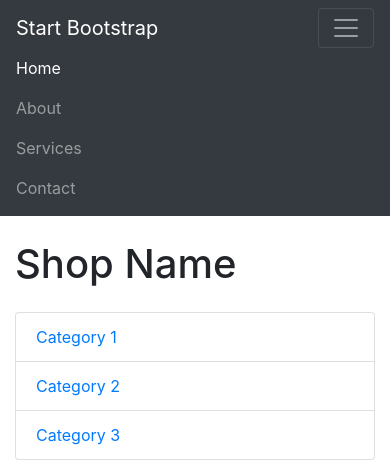
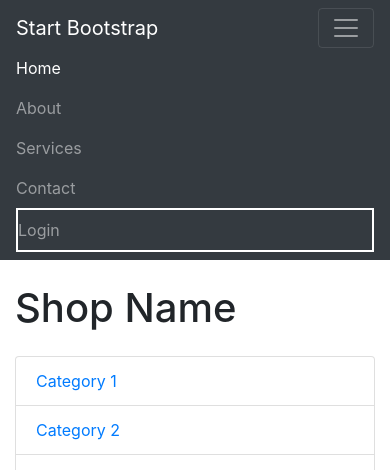
Before and after one commit to yobananaboy15/php-ecommerce, a PHP site: page / in a window 390 px wide, after a click that opens the changed part. Shown: the top 470 px of the page. Run offline with PHP 8.4, Linux system fonts and the light colour scheme; some libraries are stand-ins or nearby versions.

Commit message:
Add basic login view

```diff
--- a/controllers/Controller.php
+++ b/controllers/Controller.php
@@ -21,6 +21,9 @@ class Controller{
             case "about":
                 $this->about();
                 break;
+            case "login":
+                $this->login();
+                break;
             default:
                 $this->frontPage();
         }
@@ -29,6 +32,12 @@ class Controller{
     private function about(){
         $this->getHeader("Om Oss");
         $this->view->viewAboutPage();
+        $this->getFooter();
+    }
+    private function login()
+    {
+        $this->getHeader("Logga in");
+        $this->view->ViewLoginPage();
         $this->getFooter();
     }
 
--- /dev/null
+++ b/styles/styles2.css
@@ -0,0 +1,3 @@
+.login{
+    border:2px solid white;
+}
--- a/views/View.php
+++ b/views/View.php
@@ -17,5 +17,9 @@ class View{
     public function viewFrontPage(){
         include_once ("views/include/frontPage.php");
     }
+    public function viewLoginPage()
+    {
+        include_once("views/include/login.php");
+    }
 
 }
--- a/views/include/header.php
+++ b/views/include/header.php
@@ -9,6 +9,7 @@
   <title>Shop Homepage - Start Bootstrap Template</title>
   <!-- Core theme CSS (includes Bootstrap)-->
   <link href="styles/styles.css" rel="stylesheet" />
+  <link href="styles/styles2.css" rel="stylesheet" />
 </head>
 
 <body>
@@ -29,6 +30,7 @@
           <li class="nav-item"><a class="nav-link" href="?page=about">About</a></li>
           <li class="nav-item"><a class="nav-link" href="#!">Services</a></li>
           <li class="nav-item"><a class="nav-link" href="#!">Contact</a></li>
+          <li class="nav-item login"><a class="nav-link" href="?page=login">Login</a></li>
         </ul>
       </div>
     </div>
```
Also changed, not shown: views/include/login.php (added, +17 -0 lines), views/include/register.php (added).
